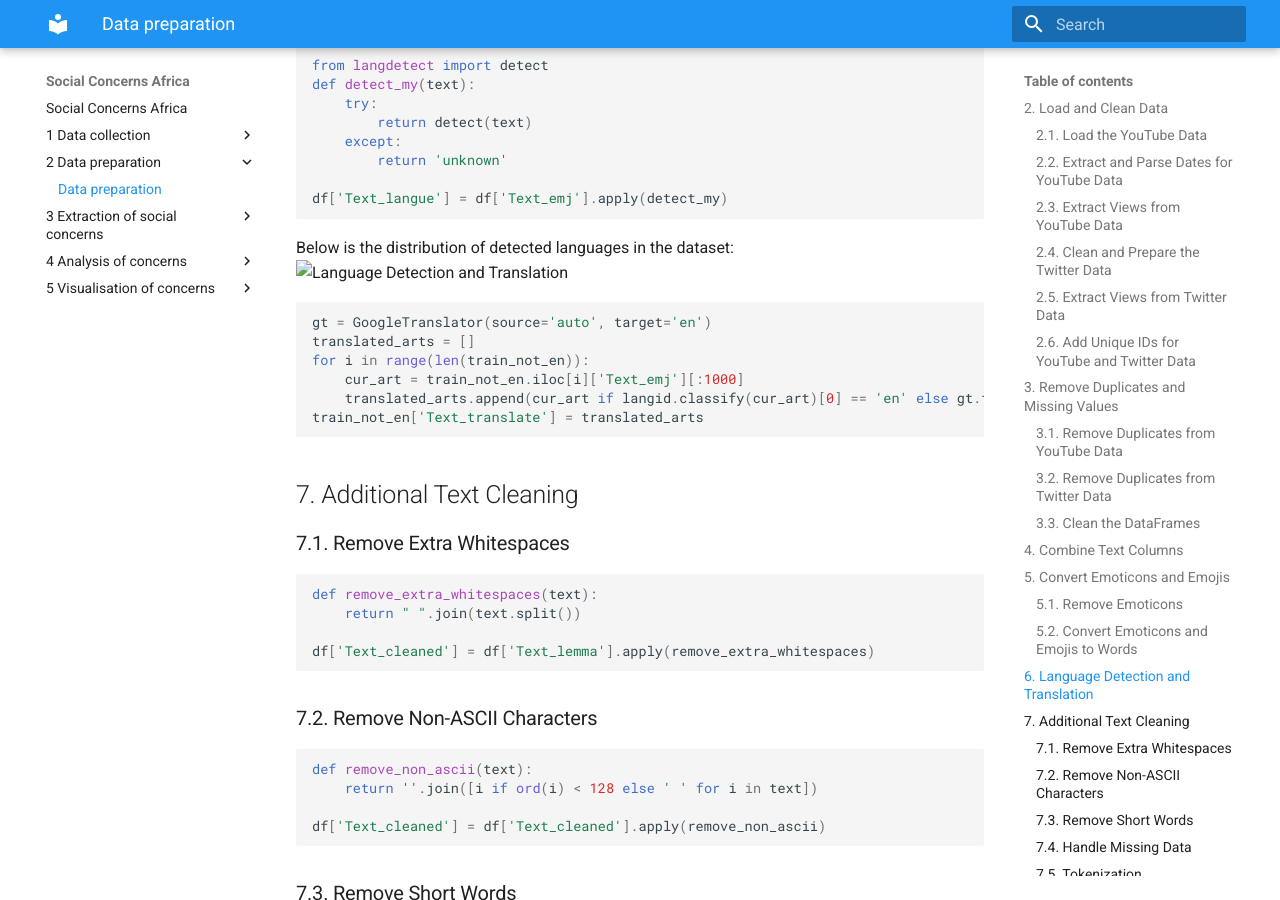
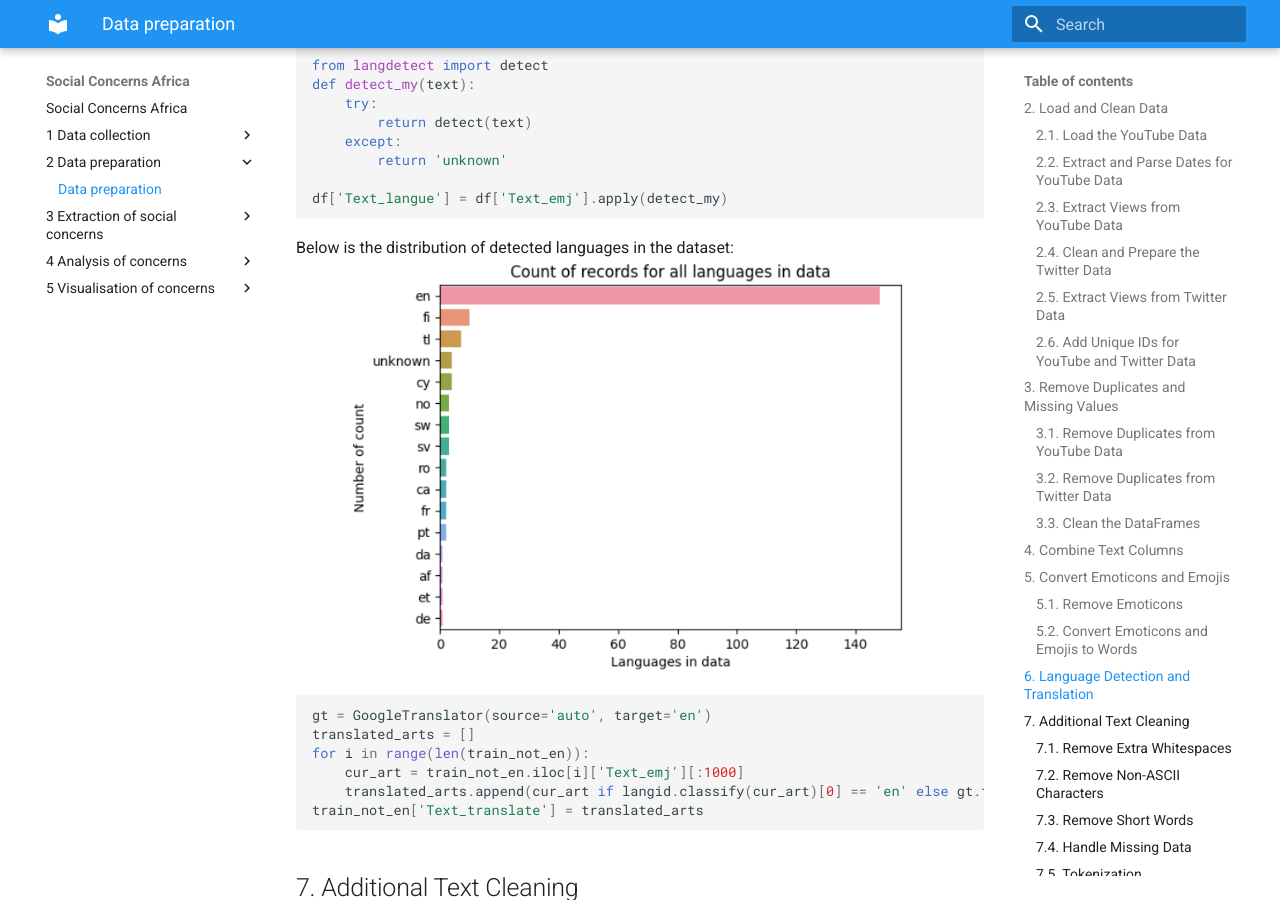
Before and after one commit to SibitendaHarriet/SnDAP, an MkDocs documentation site: the page built from docs/2_Data_preparation/data_preparation.md, in a window 1280 px wide and 900 px high, scrolled down 3748 px. Built offline with MkDocs 1.6.1 and Material for MkDocs 9.7.7, drawn with Linux system fonts in a browser that asks for light colours.

Commit message:
msingkhlk

````diff
--- a/docs/2_Data_preparation/data_preparation.md
+++ b/docs/2_Data_preparation/data_preparation.md
@@ -183,7 +183,7 @@ df['Text_langue'] = df['Text_emj'].apply(detect_my)
 ```
 
 Below is the distribution of detected languages in the dataset:
-![Language Detection and Translation](language_detection.png)
+![Language Detection and Translation](../language_detection.png)
 
 
 ```python
````
Also changed, not shown: docs/3_Extraction_of_social_concerns/Topic_modeling.md (+1 -1 lines).
